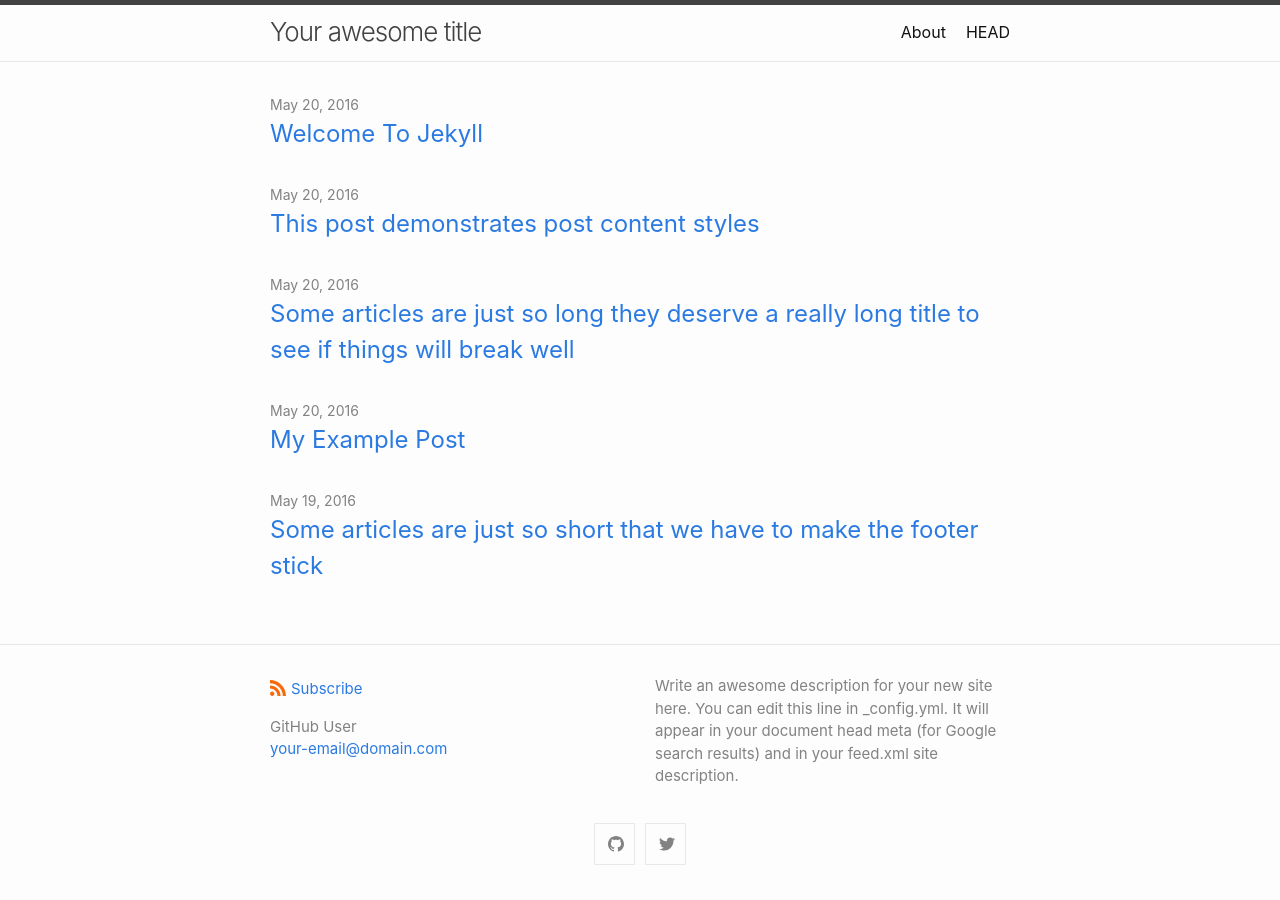
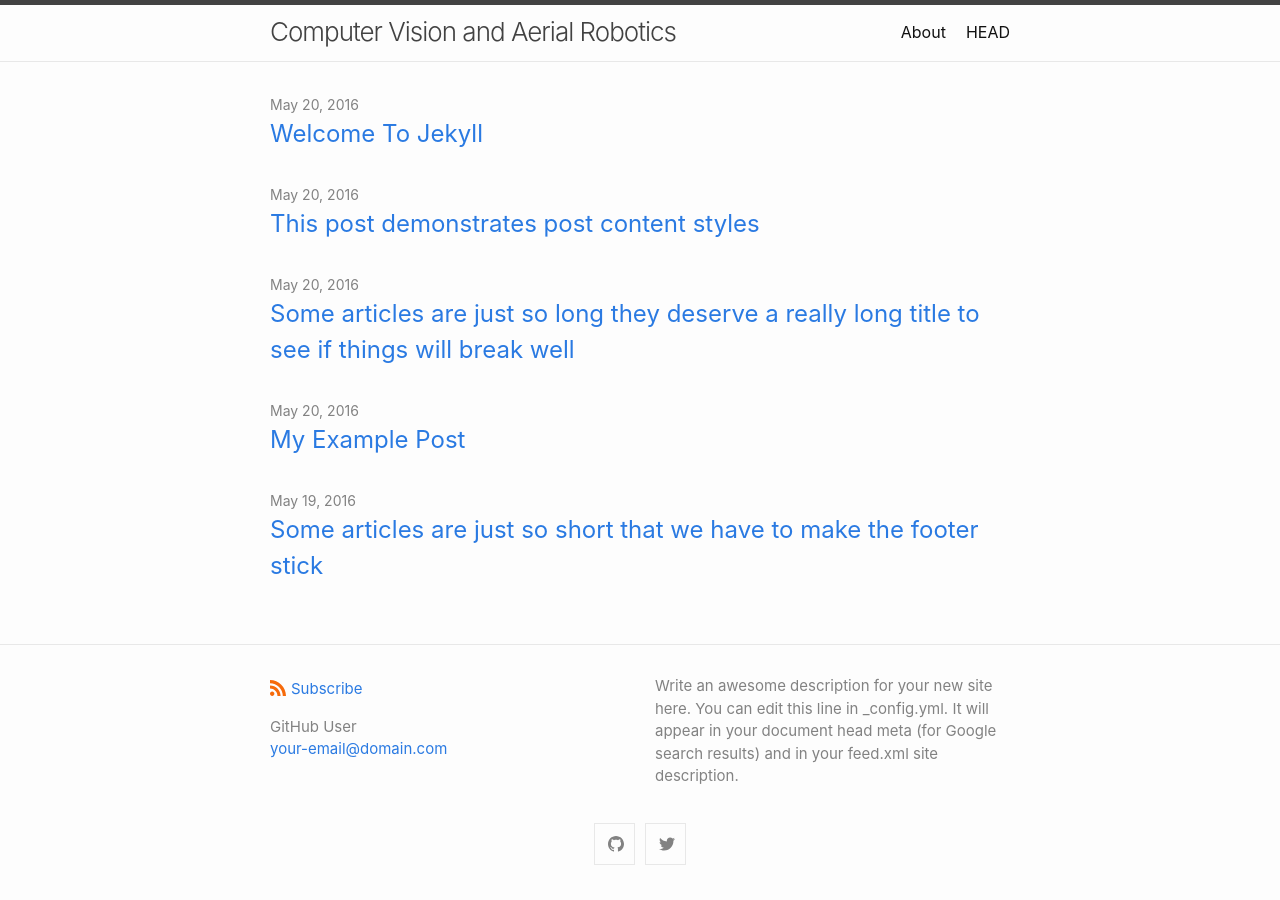
Before and after one commit to cvar-upm/cvar-upm.github.io, a Jekyll site: the page built from index.md, in a window 1280 px wide. Built offline with Jekyll 4.4.1, drawn with Linux system fonts in a browser that asks for light colours.

Commit message:
Update _config.yml

```diff
--- a/_config.yml
+++ b/_config.yml
@@ -1,4 +1,4 @@
-title: Your awesome title
+title: Computer Vision and Aerial Robotics
 author:
   name: GitHub User
   email: your-email@domain.com
```
